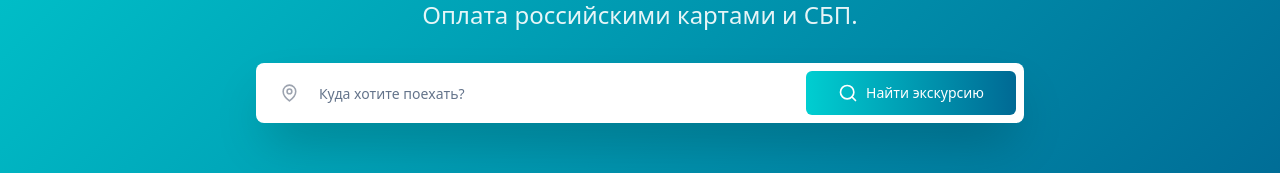
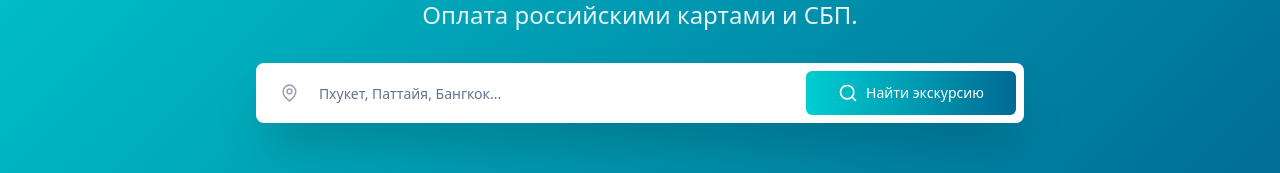
Before and after one commit to kbeautyg/gide, a React (Vite) app in the folder frontend/: page / in a window 1280 px wide. Shown: the part 378-551 px from the top of the page. Built offline with nearby package versions, Linux system fonts and the light colour scheme; no server answers.

Commit message:
Add functional search on homepage

```diff
--- a/frontend/src/pages/public/HomePage.tsx
+++ b/frontend/src/pages/public/HomePage.tsx
@@ -90,20 +90,22 @@ export default function HomePage() {
             </p>
 
             {/* Search Bar */}
-            <div className="bg-white rounded-lg p-2 flex flex-col md:flex-row gap-2 shadow-2xl">
+            <form onSubmit={handleSearch} className="bg-white rounded-lg p-2 flex flex-col md:flex-row gap-2 shadow-2xl">
               <div className="flex-1 flex items-center gap-2 px-4">
                 <MapPin className="text-gray-400" size={20} />
                 <Input
                   type="text"
-                  placeholder="Куда хотите поехать?"
+                  placeholder="Пхукет, Паттайя, Бангкок..."
                   className="border-none shadow-none focus-visible:ring-0"
+                  value={searchQuery}
+                  onChange={(e) => setSearchQuery(e.target.value)}
                 />
               </div>
-              <Button variant="tropical" size="lg" className="md:w-auto">
+              <Button type="submit" variant="tropical" size="lg" className="md:w-auto">
                 <Search className="mr-2" size={20} />
                 Найти экскурсию
               </Button>
-            </div>
+            </form>
           </div>
         </div>
       </section>
```
